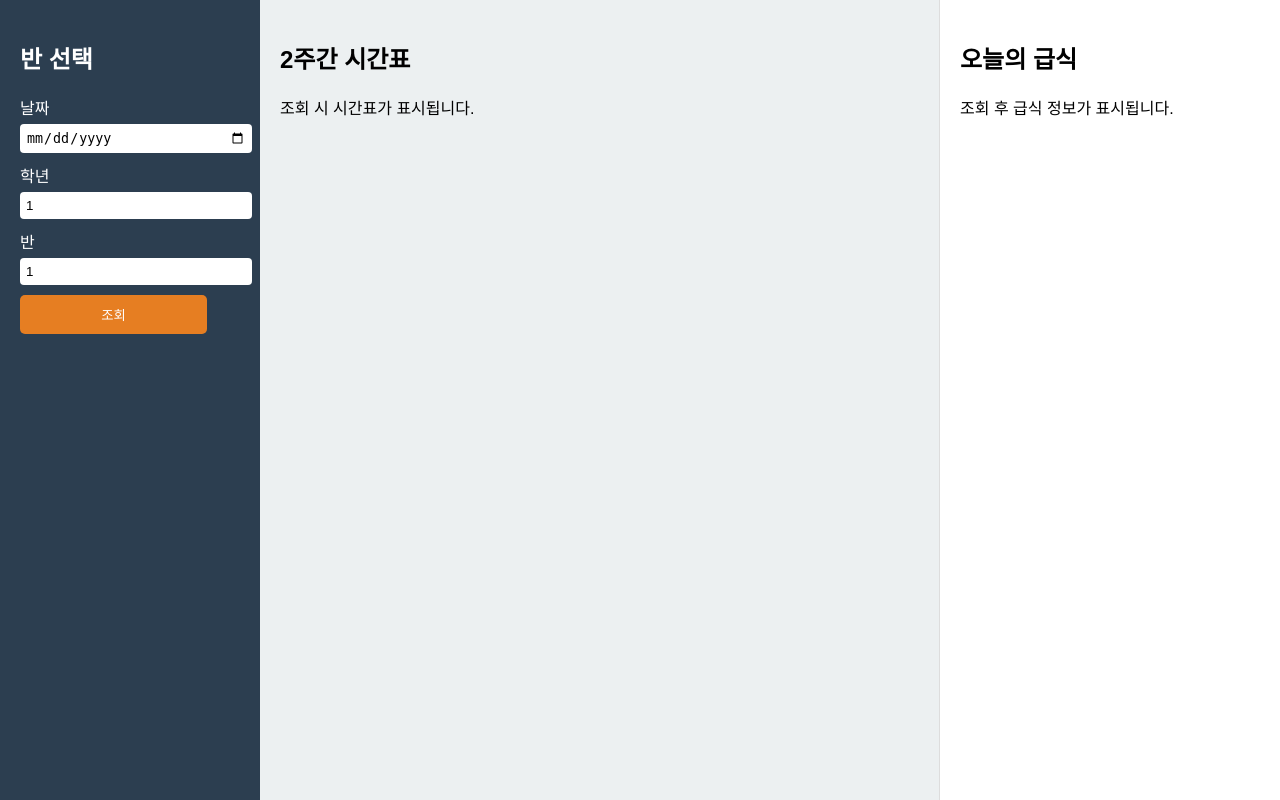
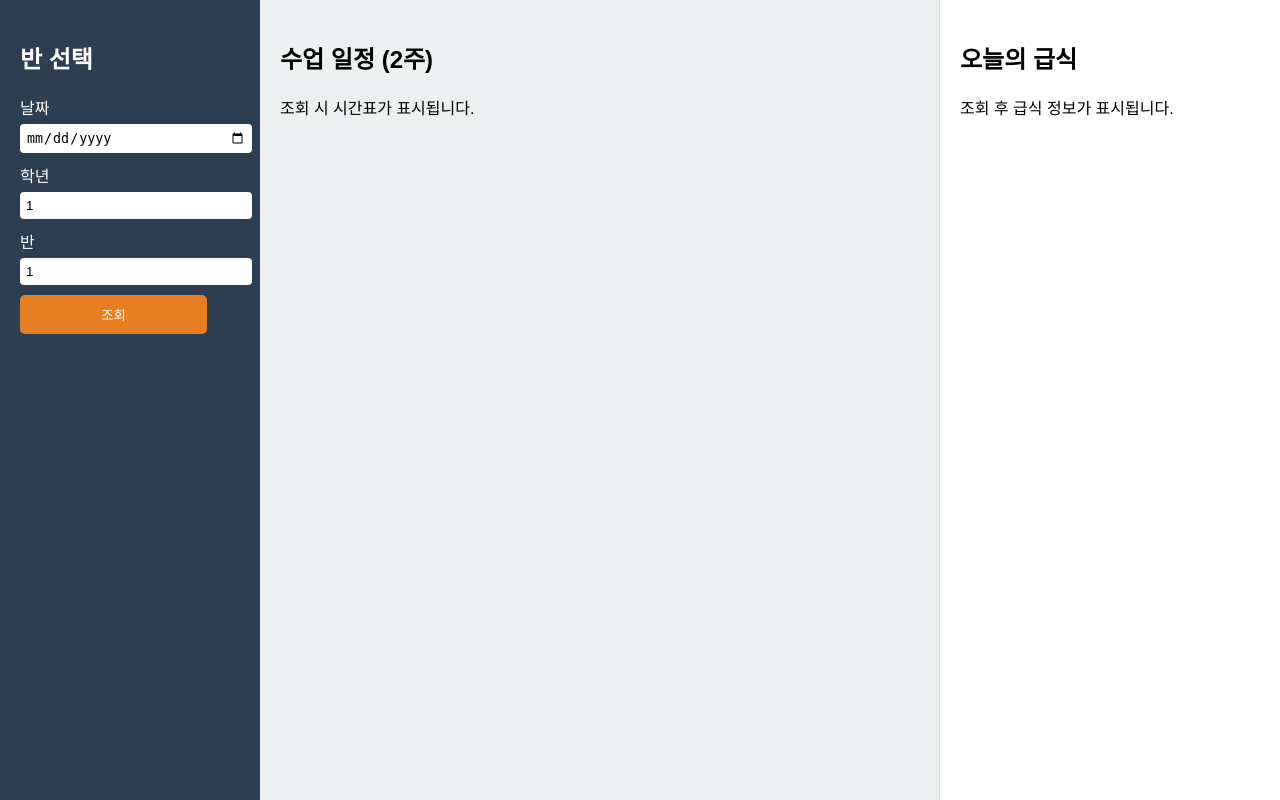
Before and after one commit to V1nce09/Sejong-HS-website-AFE, a Flask app: page /main in a window 1280 px wide. Run offline with Flask 3, Linux system fonts and the light colour scheme; the visitor is signed in with stand-in values (Sample User, id 1).

Commit message:
간단 수정
2주간 시간표 -> 수업일정 (2주)

```diff
--- a/templates/main.html
+++ b/templates/main.html
@@ -27,7 +27,7 @@
 
     <!-- 중앙 -->
     <main class="timetable-section">
-        <h2>2주간 시간표</h2>
+        <h2>수업 일정 (2주)</h2>
         <div id="timetable-container">
             <p class="placeholder">조회 시 시간표가 표시됩니다.</p>
         </div>
```
